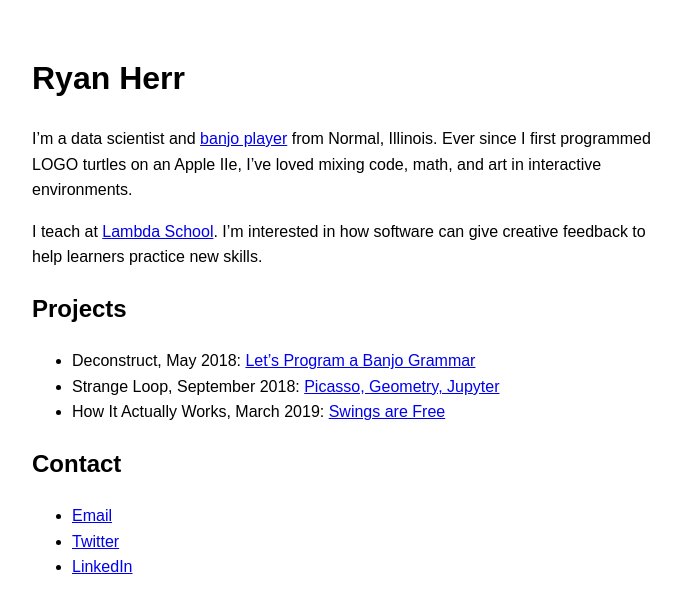
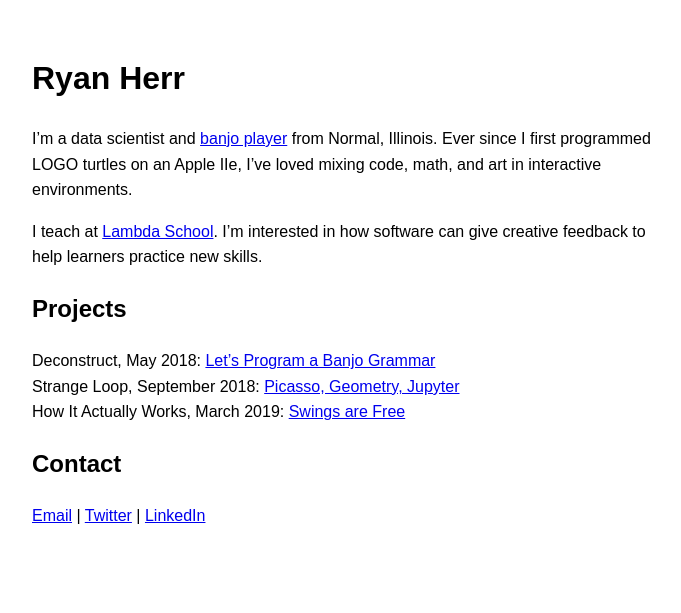
Before and after one commit to rrherr/rrherr.github.io, a Jekyll site: the page built from index.md, in a window 1280 px wide. Shown: the top 613 px of the page, without its empty margins (296-977 px from the left). Built offline with Jekyll 4.4.1, drawn with Linux system fonts in a browser that asks for light colours; our own code applies the rules of GitHub Pages for plain Markdown files.

Commit message:
Update index.md

```diff
--- a/index.md
+++ b/index.md
@@ -5,11 +5,9 @@ I'm a data scientist and [banjo player](https://www.youtube.com/playlist?list=PL
 I teach at [Lambda School](https://lambdaschool.com/). I'm interested in how software can give creative feedback to help learners practice new skills.
 
 ## Projects
-- Deconstruct, May 2018: [Let's Program a Banjo Grammar](https://rrherr.github.io/banjo-grammar/)
-- Strange Loop, September 2018: [Picasso, Geometry, Jupyter](https://rrherr.github.io/picasso/)
-- How It Actually Works, March 2019: [Swings are Free](https://www.howitactuallyworks.com/archives/swings_are_free.html)
+Deconstruct, May 2018: [Let's Program a Banjo Grammar](https://rrherr.github.io/banjo-grammar/)
+Strange Loop, September 2018: [Picasso, Geometry, Jupyter](https://rrherr.github.io/picasso/)
+How It Actually Works, March 2019: [Swings are Free](https://www.howitactuallyworks.com/archives/swings_are_free.html)
 
 ## Contact
-- [Email](mailto:rrherr@gmail.com)
-- [Twitter](https://twitter.com/rrherr)
-- [LinkedIn](https://www.linkedin.com/in/ryan-herr-b5a8a77/)
+[Email](mailto:rrherr@gmail.com) \| [Twitter](https://twitter.com/rrherr) \| [LinkedIn](https://www.linkedin.com/in/ryan-herr-b5a8a77/)
```
